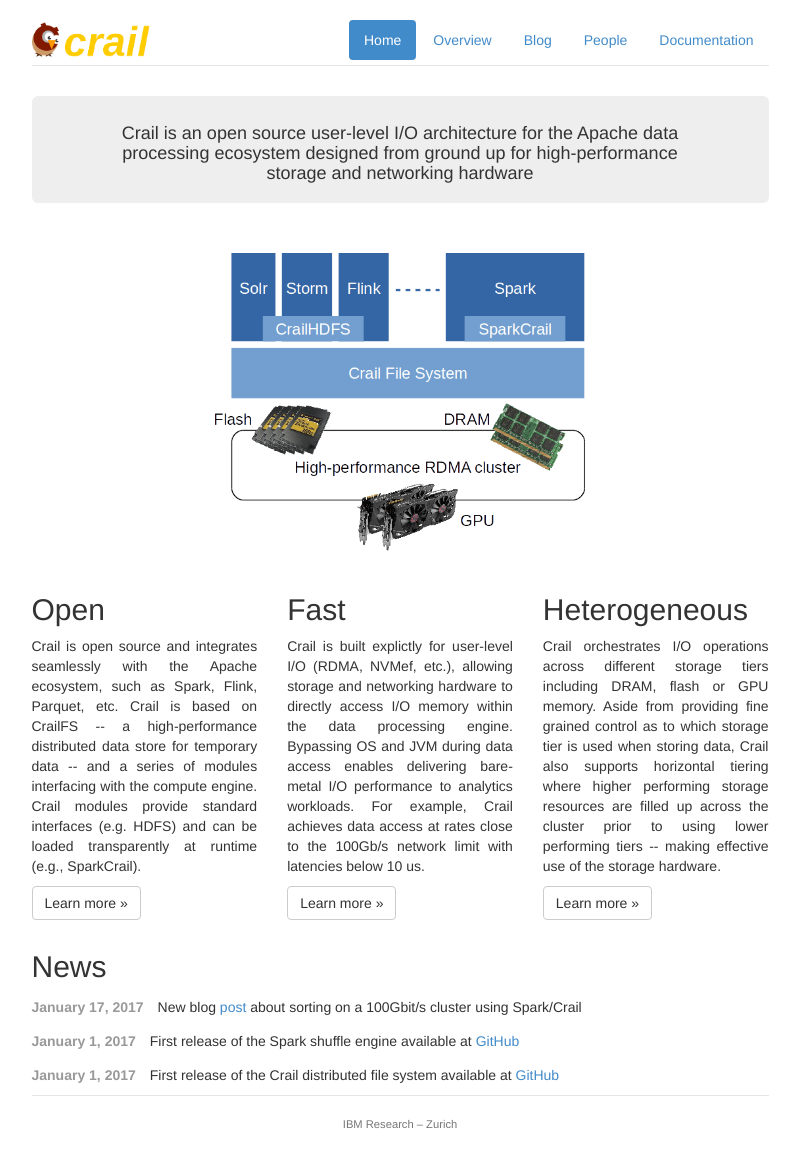
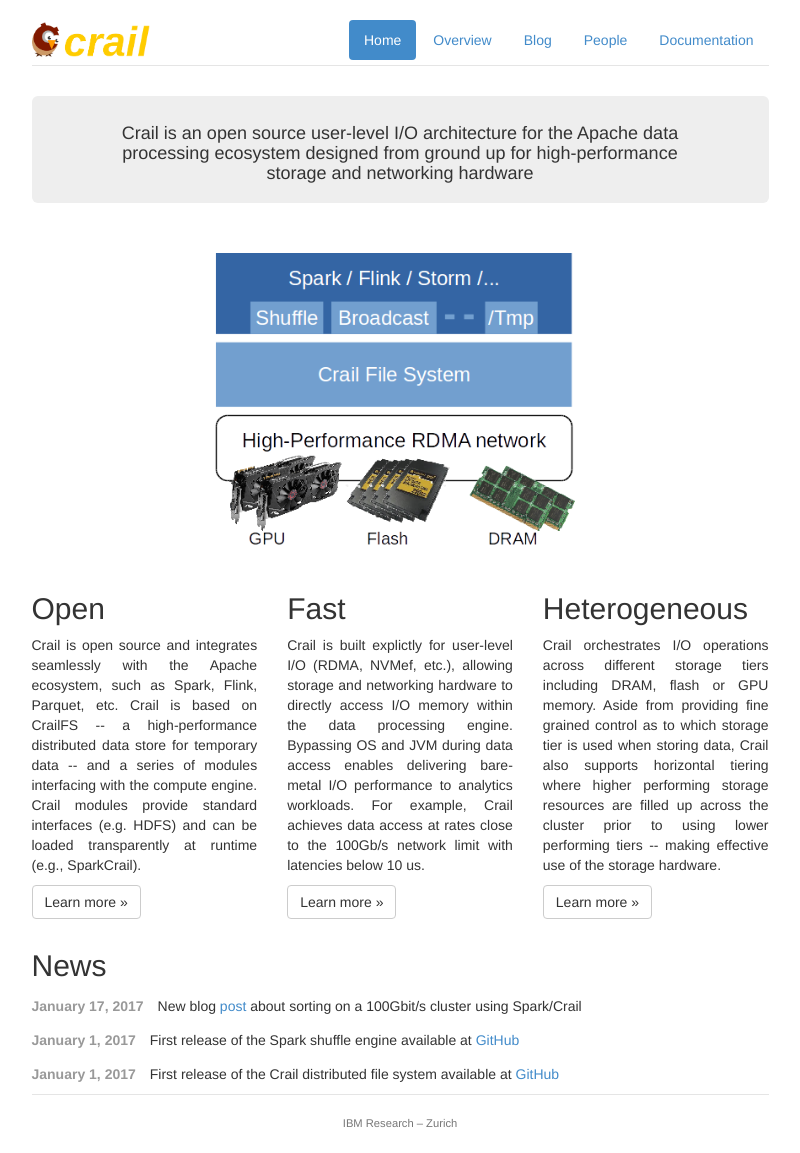
Before and after one commit to apache/incubator-crail-website, a Jekyll site: the page built from index.html, in a window 1280 px wide. Shown: the whole page, without its empty margins (240-1040 px from the left). Built offline with Jekyll 4.4.1, drawn with Linux system fonts in a browser that asks for light colours.

Commit message:
Update index.html

```diff
--- a/index.html
+++ b/index.html
@@ -10,7 +10,7 @@
 <br>
 <div>
 <center>
-<img src="{{ site.base }}/img/crail_stack.png" align="middle" style="width: 370px; text-align:center;">
+<img src="{{ site.base }}/img/crail_stack2.png" align="middle" style="width: 370px; text-align:center;">
 </center>
 </div>
 <br>
```
